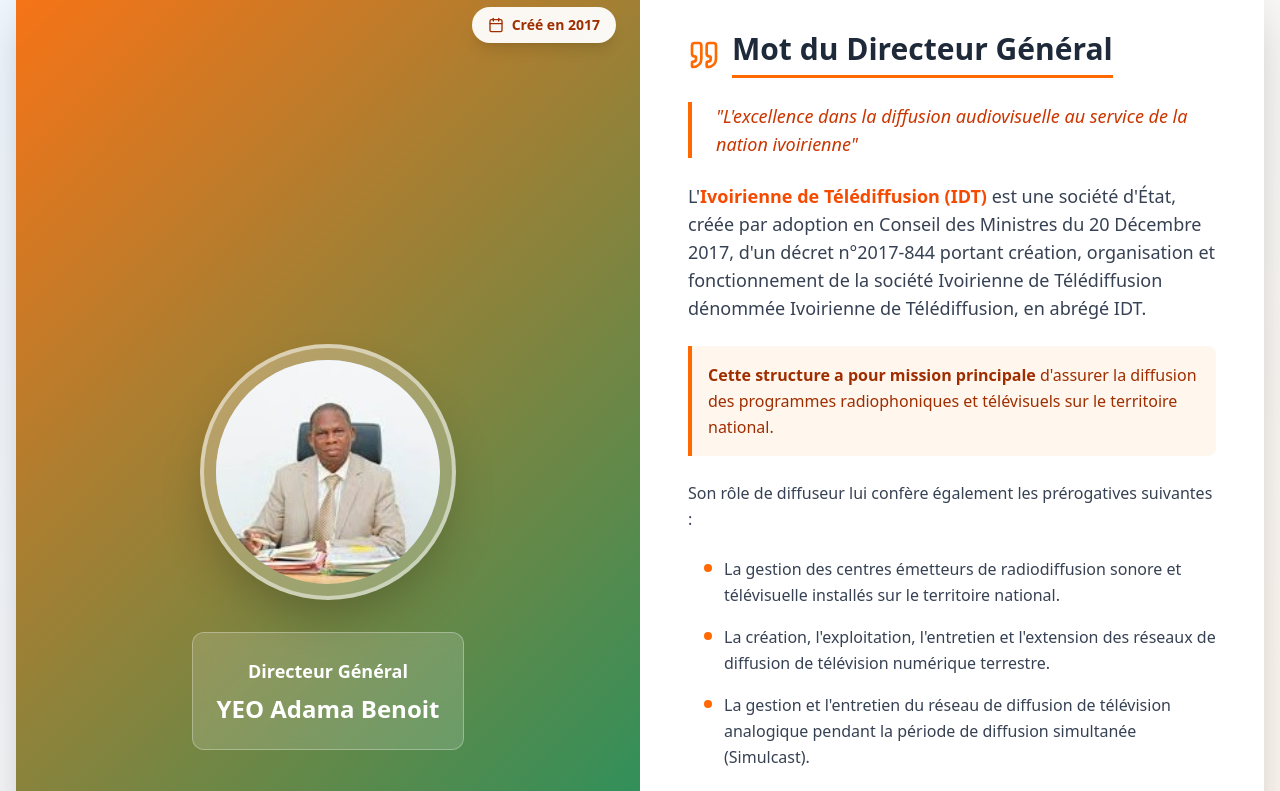
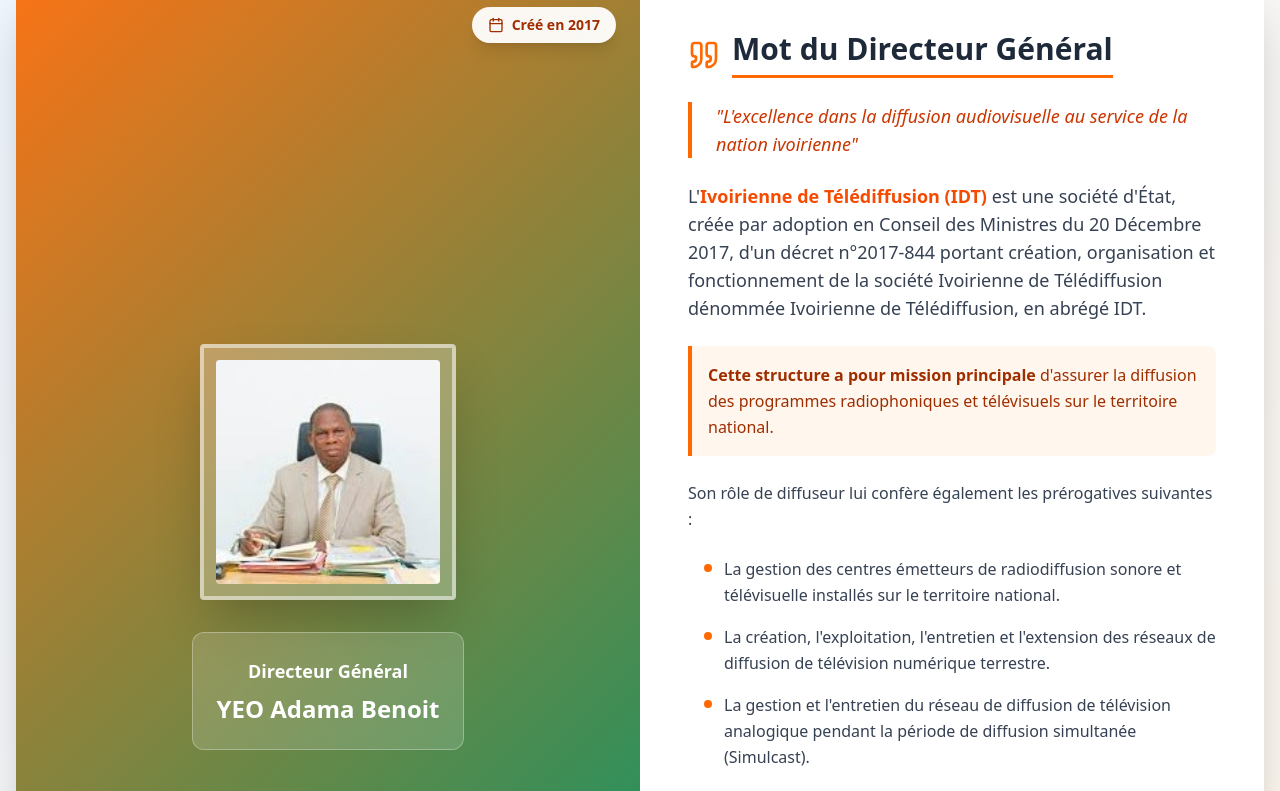
Before and after one commit to dannick-edoukou/idt-nouveau, a Next.js app: page /mot-du-dg in a window 1280 px wide. Shown: the part 368-1159 px from the top of the page. Built offline with nearby package versions, Linux system fonts and the light colour scheme.

Commit message:
mise a jour0408

```diff
--- a/app/composants/partners.tsx
+++ b/app/composants/partners.tsx
@@ -3,7 +3,7 @@
 import Image from 'next/image';
 
 const partners = [
-  { name: "ORANGE", image: "/partner/Orange.png" },
+  { name: "ORANGE", image: "/partner/ORANGE.png" },
   { name: "MTN", image: "/partner/MTN.png" },
   { name: "MOOV", image: "/partner/Moov.png" },
   { name: "CIE", image: "/partner/CIE.png" },
--- a/app/mot-du-dg/page.tsx
+++ b/app/mot-du-dg/page.tsx
@@ -23,8 +23,8 @@
 
                 <div className="text-center text-white">
                   {/* Photo placeholder du DG */}
-                  <div className="w-64 h-64 mx-auto rounded-full flex items-center justify-center mb-8 border-4 shadow-2xl overflow-hidden" style={{backgroundColor: 'rgba(255, 255, 255, 0.25)', backdropFilter: 'blur(8px)', borderColor: 'rgba(255, 255, 255, 0.5)'}}>
-                    <div className="w-56 h-56 bg-gradient-to-br from-gray-300 to-gray-400 rounded-full flex items-center justify-center overflow-hidden relative">
+                  <div className="w-64 h-64 mx-auto rounded-sm flex items-center justify-center mb-8 border-4 shadow-2xl overflow-hidden" style={{backgroundColor: 'rgba(255, 255, 255, 0.25)', backdropFilter: 'blur(8px)', borderColor: 'rgba(255, 255, 255, 0.5)'}}>
+                    <div className="w-56 h-56 bg-gradient-to-br from-gray-300 to-gray-400 rounded-sm flex items-center justify-center overflow-hidden relative">
                       <Image
                         src="/dg.jpeg"
                         alt="YEO Adama Benoit - Directeur Général IDT"
--- a/app/presentation/page.tsx
+++ b/app/presentation/page.tsx
@@ -53,7 +53,7 @@
 
                 <div className="space-y-6 text-gray-700 leading-relaxed">
                   <p className="text-lg">
-                    L&apos;Ivoirienne de Télédiffusion (d&apos;IDT) est une société d&apos;État, créée par adoption en Conseil des Ministres du 20 Décembre 2017, d&apos;un décret n°2017-844 portant création, organisation et fonctionnement de la société Ivoirienne de Télédiffusion dénommée Ivoirienne de Télédiffusion, en abrégé d&apos;IDT.
+                    L&apos;Ivoirienne de Télédiffusion (IDT) est une société d&apos;État, créée par adoption en Conseil des Ministres du 20 Décembre 2017, d&apos;un décret n°2017-844 portant création, organisation et fonctionnement de la société Ivoirienne de Télédiffusion dénommée Ivoirienne de Télédiffusion, en abrégé d&apos;IDT.
                   </p>
 
                   <div className="bg-orange-50 border-l-4 border-orange-500 p-4 rounded-r-lg">
```
